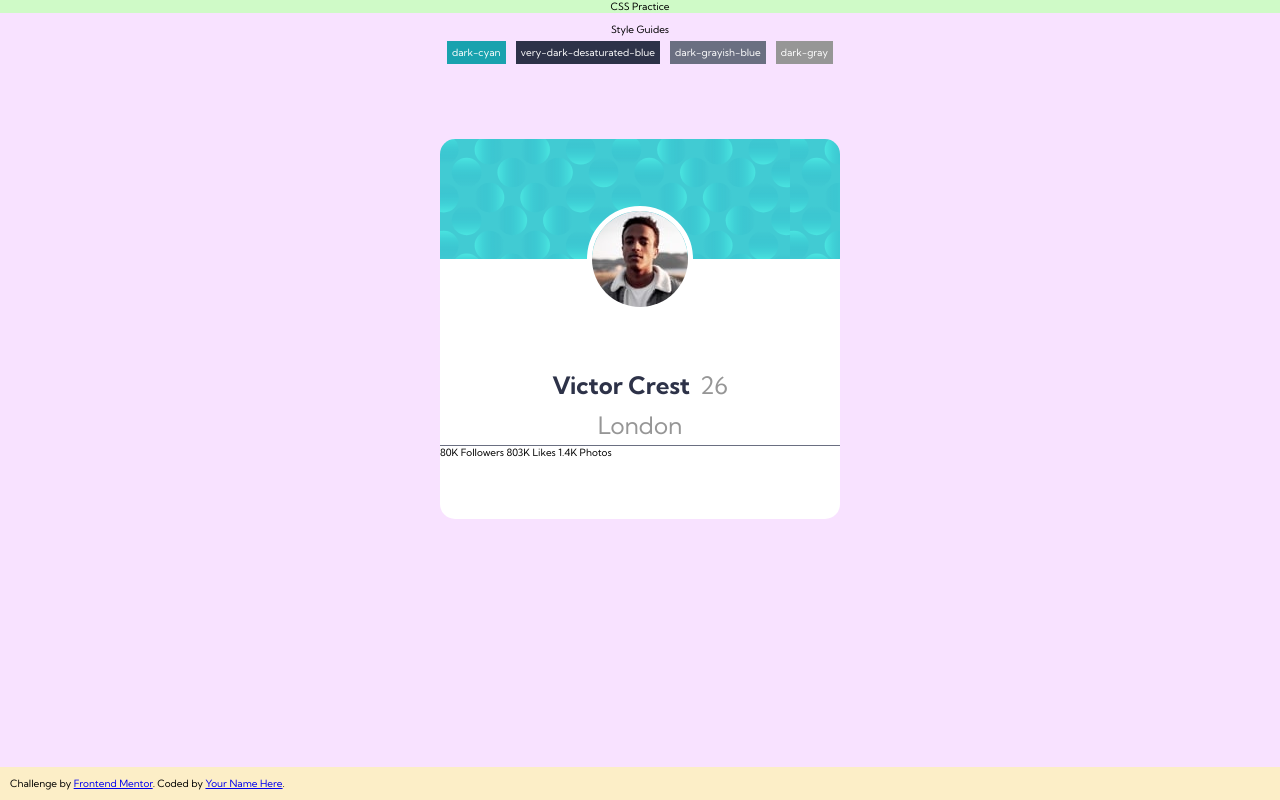
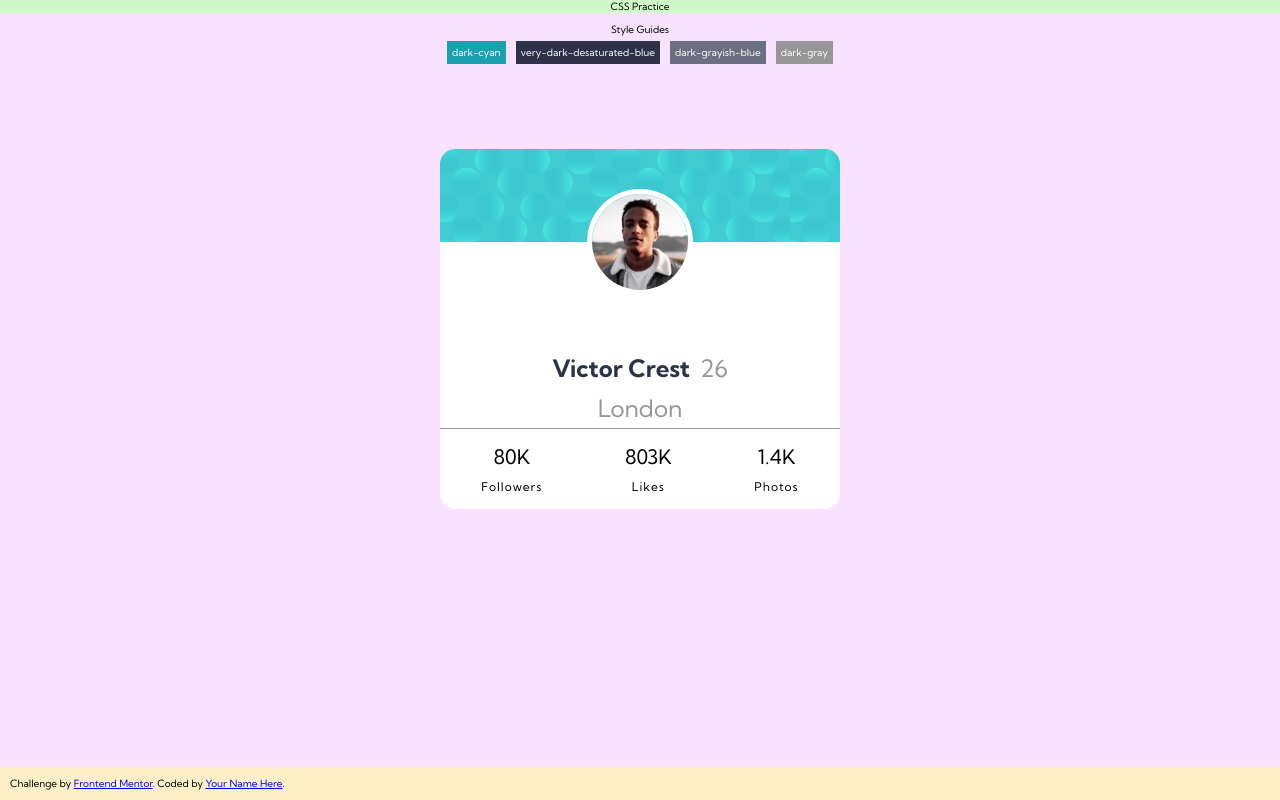
Before and after one commit to shubham-kumar10/profile-card-css, a plain HTML site: page index.html in a window 1280 px wide. Drawn offline with Linux system fonts and the light colour scheme.

Commit message:
Checkpoint 4 - Layout complete

```diff
--- a/index.html
+++ b/index.html
@@ -38,7 +38,7 @@
       <section class="card">
         <section class="card__backdrop"></section>
         <section class="card__details">
-          <img src="./images/image-victor.jpg" alt="" />
+          <img src="./images/image-victor.jpg" alt="" class="card__details--img " />
           <article class="card__details--intro">
             <p class="heading-1 text__bold text__color--primary">
             Victor Crest
@@ -50,9 +50,20 @@
 
         </section>
         <section class="card__details--footer">
-          80K Followers
-          803K Likes
-          1.4K Photos
+          <div class="footer__item">
+            <p class="heading-2">80K</p>
+            <p class="heading-6">Followers</p>
+          </div>
+
+          <div class="footer__item">
+            <p class="heading-2">803K</p>
+            <p class="heading-6">Likes</p>
+          </div>
+
+          <div class="footer__item">
+            <p class="heading-2">1.4K</p>
+            <p class="heading-6">Photos</p>
+          </div>
         </section>
 
       </section>
--- a/styles.css
+++ b/styles.css
@@ -105,7 +105,7 @@ footer {
   align-items: center;
 }
 
-.card__details img {
+.card__details--img {
   border-radius: 50%;
   border: 5px solid white;
   transform: translateY(-50%);
@@ -117,11 +117,19 @@ footer {
 
 .card__details--footer {
   display: flex;
-  border-top: 1px solid var(--dark-grayish-blue);
+  justify-content: space-around;
+  border-top: 1px solid var(--dark-gray);
   border-bottom-left-radius: 15px;
   border-bottom-right-radius: 15px;
   background-color: white;
-  flex-grow: 0.2;
+}
+
+.footer__item {
+  padding: 1rem;
+  display: flex;
+  flex-direction: column;
+  justify-content: center;
+  align-items: center;
 }
 
 /* Typography Components */
```
